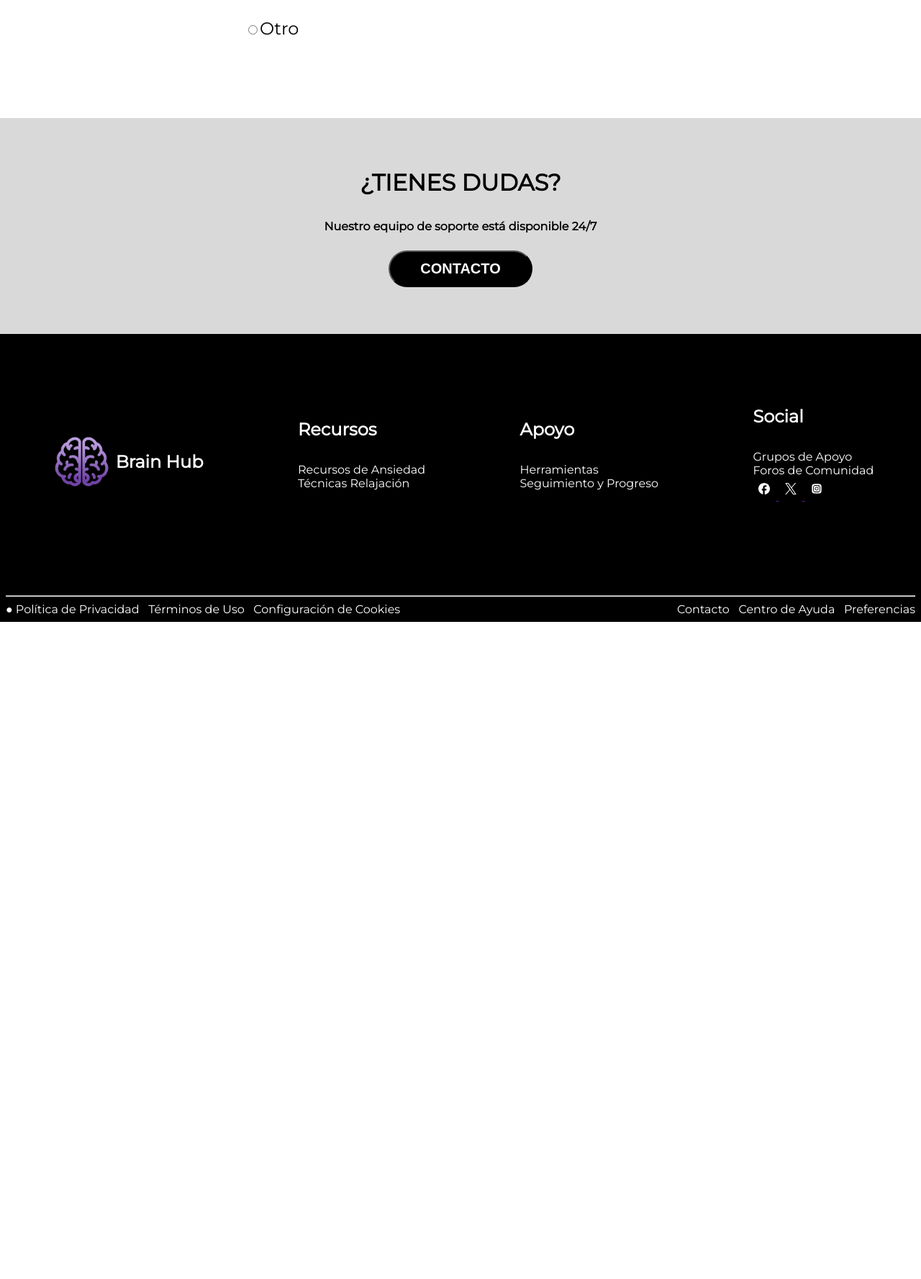
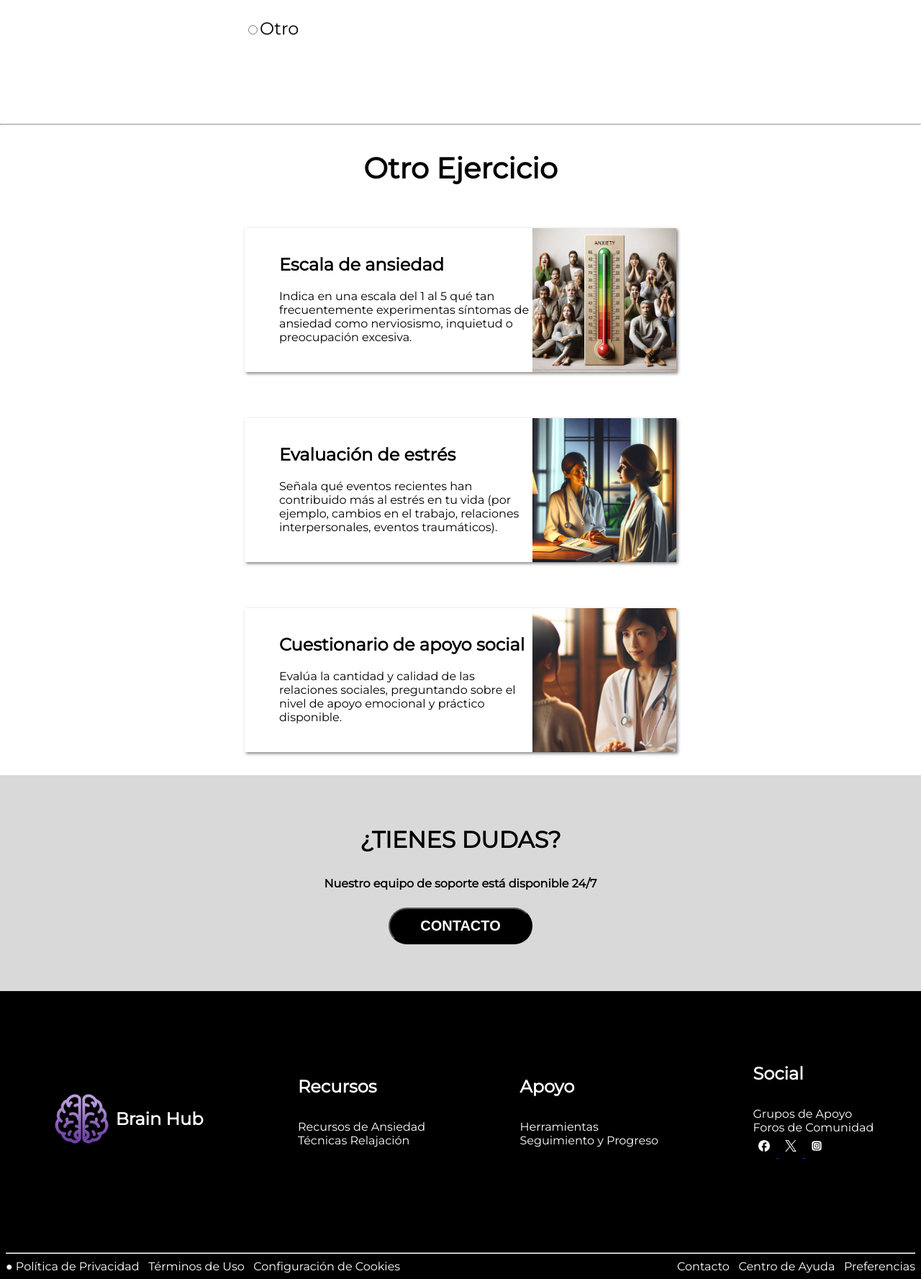
Before and after one commit to Dazav/ProyectoIntegrador, a PHP site: page /html/ejercicios_apoyo.html in a window 1280 px wide. Shown: the part 726-2503 px from the top of the page at 72% size. Before the commit the page ends 1590 px from the top, so only its background shows below. Run offline with PHP 8.4, Linux system fonts and the light colour scheme.

Commit message:
well, wtf, wtf, wtf, wtf

```diff
--- a/css/ejercicios_apoyo.css
+++ b/css/ejercicios_apoyo.css
@@ -159,9 +159,49 @@ b{
 .pregunta p{
     font-size: 1.5rem;
 }
-
-
-
+/* Otro ejercicio */
+.parteOtro{
+    display: grid;
+    justify-content: center;
+    align-content: center;
+    text-align: center;
+}
+.parteOtro h1{
+    font-size: 2.5rem;
+}
+.otroEje{
+    display: flex;
+    width: 600px;
+    box-shadow: 2px 2px 4px rgba(0,0,0,50%);
+    margin: 2rem 0;
+}
+.descripcionEje{
+    text-align: left;
+    padding: 1rem 0 1rem 3rem;
+    width: 400px;
+}
+.imgEje{
+    height: 200px;
+    width: 200px;
+}
+/* animación de otro ejercicio */
+.otroEje{
+    position: relative;
+    opacity: 0;
+    animation: slipe 0.5s ease-in-out forwards;
+    animation-delay: var(--otroEje);
+}
+@keyframes slipe {
+    from{
+        opacity: 0;
+        scale: 1.25;
+        left: -10rem;
+    }
+    to{
+        opacity: 1;
+        left: 0;
+    }
+}
 /* tienes dudas */
 .contacto{
     height: 230px;
--- a/html/ejercicios_apoyo.html
+++ b/html/ejercicios_apoyo.html
@@ -68,6 +68,33 @@
             <i class='bx bx-right-arrow-alt'></i>
         </button>
     </div>
+    <!--  -->
+    <hr>
+    <!-- otros ejercicios -->
+    <div class="parteOtro">
+        <h1>Otro Ejercicio</h1>
+        <div class="otroEje">
+            <div class="descripcionEje">
+                <h2>Escala de ansiedad</h2>
+                <p>Indica en una escala del 1 al 5 qué tan frecuentemente experimentas síntomas de ansiedad como nerviosismo, inquietud o preocupación excesiva.</p>
+            </div>
+            <img class="imgEje" src="../img/imgEjeApoyo.png"/>
+        </div>
+        <div class="otroEje">
+            <div class="descripcionEje">
+                <h2>Evaluación de estrés</h2>
+                <p>Señala qué eventos recientes han contribuido más al estrés en tu vida (por ejemplo, cambios en el trabajo, relaciones interpersonales, eventos traumáticos).</p>
+            </div>
+            <img class="imgEje"  src="../img/evalucion de estres.png"/>
+        </div>
+        <div class="otroEje">
+            <div class="descripcionEje">
+                <h2>Cuestionario de apoyo social</h2>
+                <p>Evalúa la cantidad y calidad de las relaciones sociales, preguntando sobre el nivel de apoyo emocional y práctico disponible.</p>
+            </div>
+            <img class="imgEje"  src="../img/apoyoSocial.png"/>
+        </div>
+    </div>
     <!-- contacto -->
     <div class="contacto">
         <h1>¿TIENES DUDAS?</h1>
--- a/js/ejercicios_apoyo.js
+++ b/js/ejercicios_apoyo.js
@@ -1,3 +1,4 @@
+// animación de título
 $(document).ready(function () {
     var time=0;
     document.querySelectorAll("b").forEach(function (b,index){
@@ -5,6 +6,7 @@ $(document).ready(function () {
         b.style.setProperty("--delayTitulo", time+'s');
     });
 });
+// animación de preguntas
 $(document).ready(function () {
     var widthPregunta=$(".pregunta").width();
     var preguntaArray=document.getElementsByClassName("pregunta");
@@ -38,3 +40,24 @@ $(document).ready(function () {
         }
     });
 });
+// animación de otros ejercicios
+$(document).ready(function () {
+    // $(window).scroll(function () {
+    //     var scrollTop = $(document).scrollTop()
+    //     var topApoyoMitad=$(".apoyoTitulo").height()/2;
+            var time=0;
+
+            document.querySelectorAll(".otroEje").forEach(function (otroEje,index){
+                time +=0.2;
+                otroEje.style.setProperty("--otroEje", time+'s');
+                // console.log(time);
+                // $(".otroEje").animate({
+                //     top:0,
+                //     opacity:1
+                // },{
+                //     delay: del,
+                //     duration: 2000
+                // });
+            });
+    // });
+});
```
Also changed, not shown: img/apoyoSocial.png (added), img/evalucion de estres.png (added), img/imgEjeApoyo.png (added).
